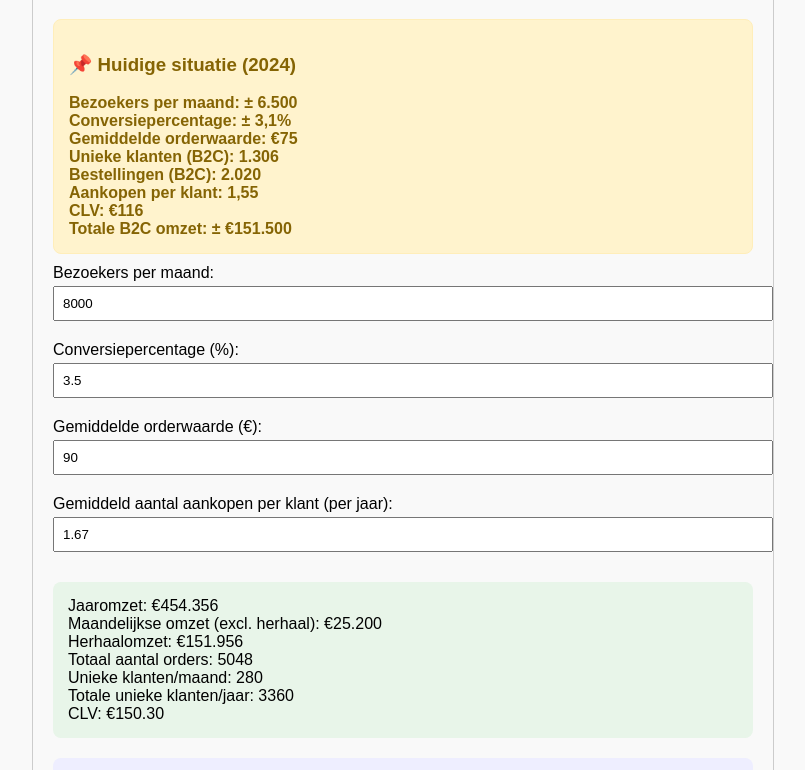
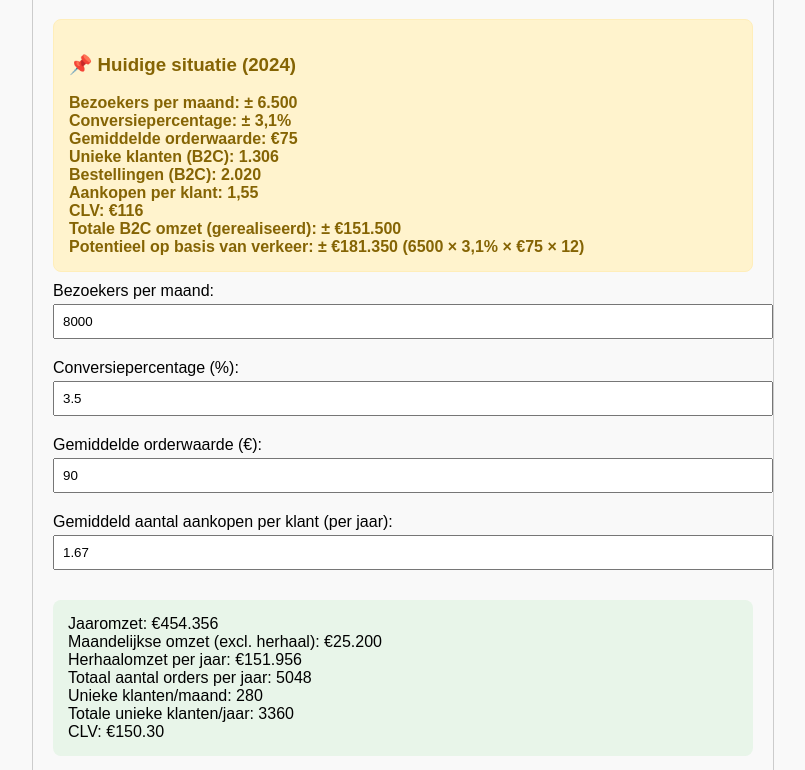
Before and after one commit to ReneProjectmonk/uitgebreideb2ccalculator, a plain HTML site: page index.html in a window 1280 px wide. Shown: the part 122-892 px from the top of the page, without its empty margins (237-1042 px from the left). Drawn offline with Linux system fonts and the light colour scheme.

Commit message:
Add files via upload

```diff
--- a/index.html
+++ b/index.html
@@ -61,7 +61,8 @@
     Bestellingen (B2C): 2.020<br>
     Aankopen per klant: 1,55<br>
     CLV: €116<br>
-    Totale B2C omzet: ± €151.500
+    Totale B2C omzet (gerealiseerd): ± €151.500<br>
+    Potentieel op basis van verkeer: ± €181.350 (6500 × 3,1% × €75 × 12)
   </div>
 
   <label>Bezoekers per maand:
@@ -113,8 +114,8 @@
       output.innerHTML = `
         Jaaromzet: €${Math.round(totalRevenue).toLocaleString('nl-NL')}<br>
         Maandelijkse omzet (excl. herhaal): €${Math.round(monthlyBaseRevenue).toLocaleString('nl-NL')}<br>
-        Herhaalomzet: €${Math.round(herhaalOmzet).toLocaleString('nl-NL')}<br>
-        Totaal aantal orders: ${Math.round(totalOrders)}<br>
+        Herhaalomzet per jaar: €${Math.round(herhaalOmzet).toLocaleString('nl-NL')}<br>
+        Totaal aantal orders per jaar: ${Math.round(totalOrders)}<br>
         Unieke klanten/maand: ${Math.round(monthlyNewCustomers)}<br>
         Totale unieke klanten/jaar: ${Math.round(totalUniqueCustomers)}<br>
         CLV: €${clv.toFixed(2)}
```
